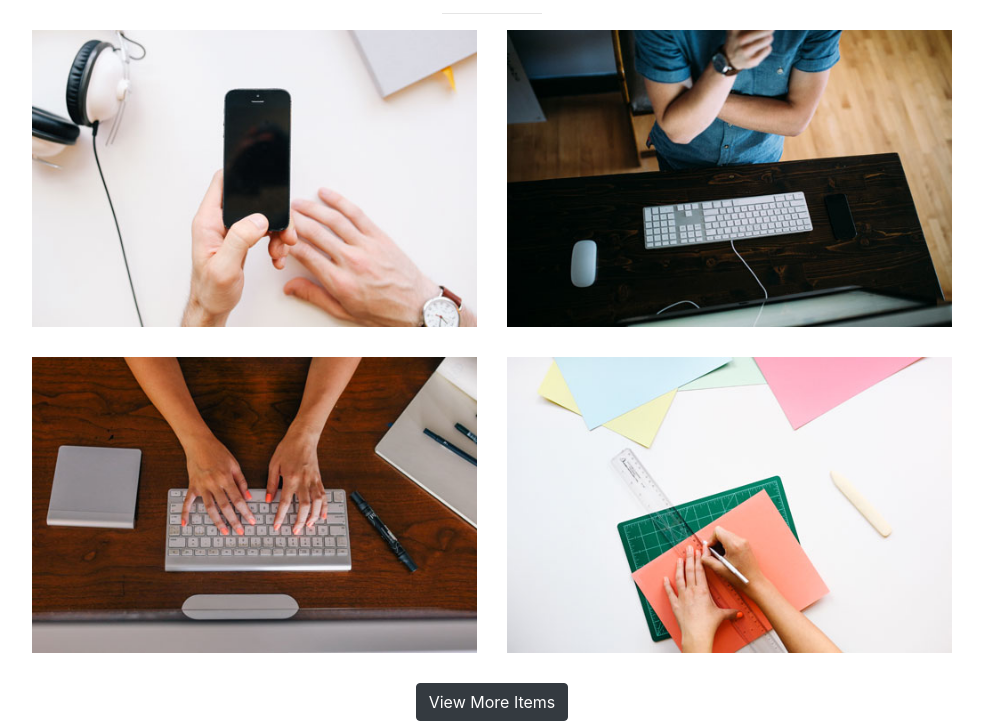
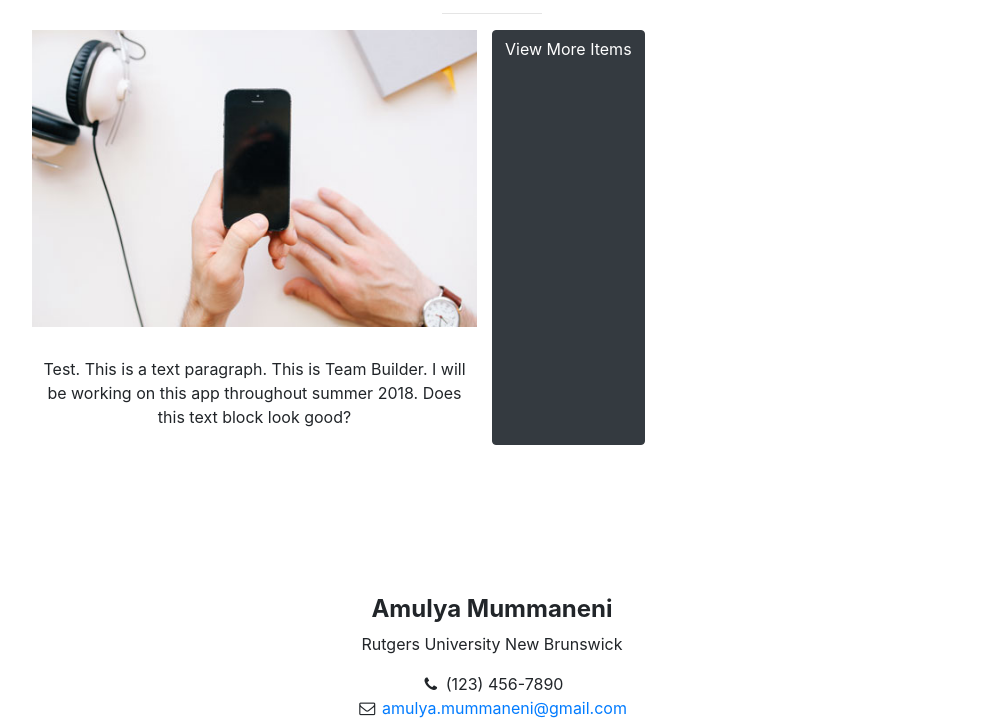
Before and after one commit to amulya/amulya.github.io, a website with bundled scripts: page tb.html in a window 1280 px wide. Shown: the part 491-1214 px from the top of the page, without its empty margins (148-1131 px from the left). Built offline with nearby package versions, Linux system fonts and the light colour scheme.

Commit message:
updated index + tb pages

```diff
--- a/tb.html
+++ b/tb.html
@@ -66,33 +66,16 @@
             <hr class="small">
             <div class="row">
               <div class="col-md-6">
+
                 <div class="portfolio-item">
                   <a href="#">
                     <img class="img-portfolio img-fluid" src="img/portfolio-1.jpg">
                   </a>
                 </div>
-              </div>
-              <div class="col-md-6">
-                <div class="portfolio-item">
-                  <a href="#">
-                    <img class="img-portfolio img-fluid" src="img/portfolio-2.jpg">
-                  </a>
-                </div>
-              </div>
-              <div class="col-md-6">
-                <div class="portfolio-item">
-                  <a href="#">
-                    <img class="img-portfolio img-fluid" src="img/portfolio-3.jpg">
-                  </a>
-                </div>
-              </div>
-              <div class="col-md-6">
-                <div class="portfolio-item">
-                  <a href="#">
-                    <img class="img-portfolio img-fluid" src="img/portfolio-4.jpg">
-                  </a>
-                </div>
-              </div>
+
+
+              <p>Test. This is a text paragraph. This is Team Builder. I will be working on this app throughout summer 2018. Does this text block look good?</p>
+
             </div>
             <!-- /.row (nested) -->
             <a href="#" class="btn btn-dark">View More Items</a>
```
Also changed, not shown: index.html (+1 -10 lines).
